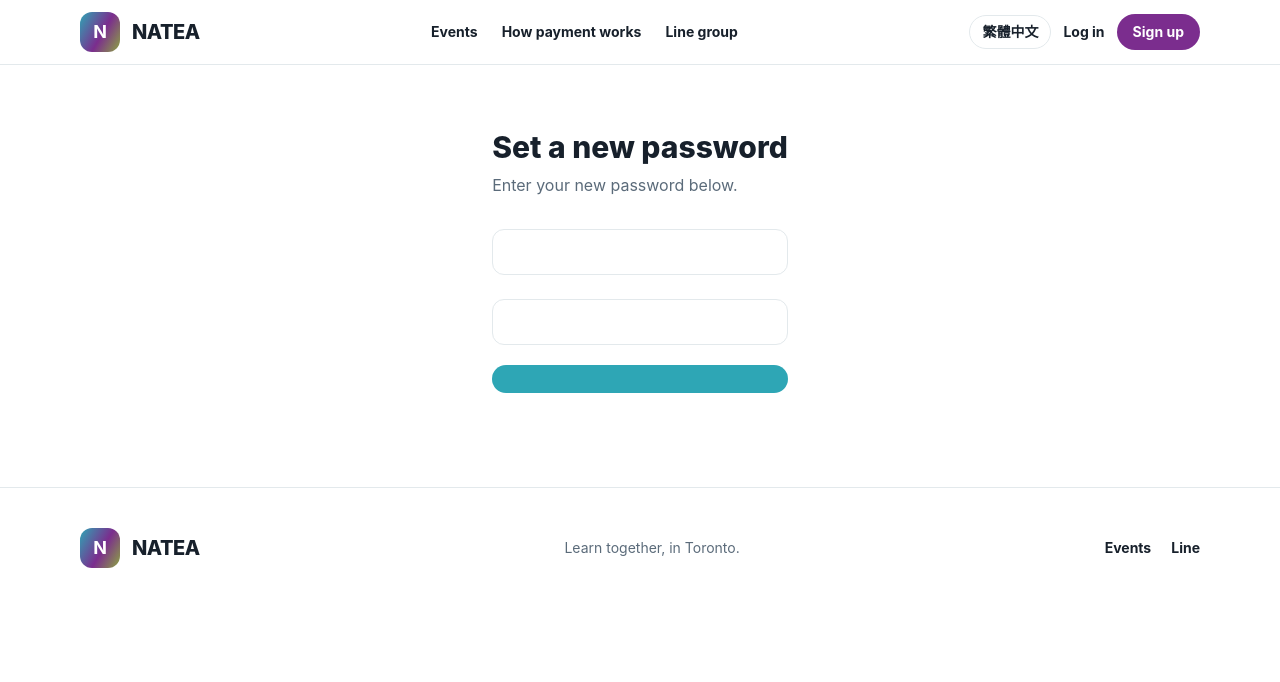
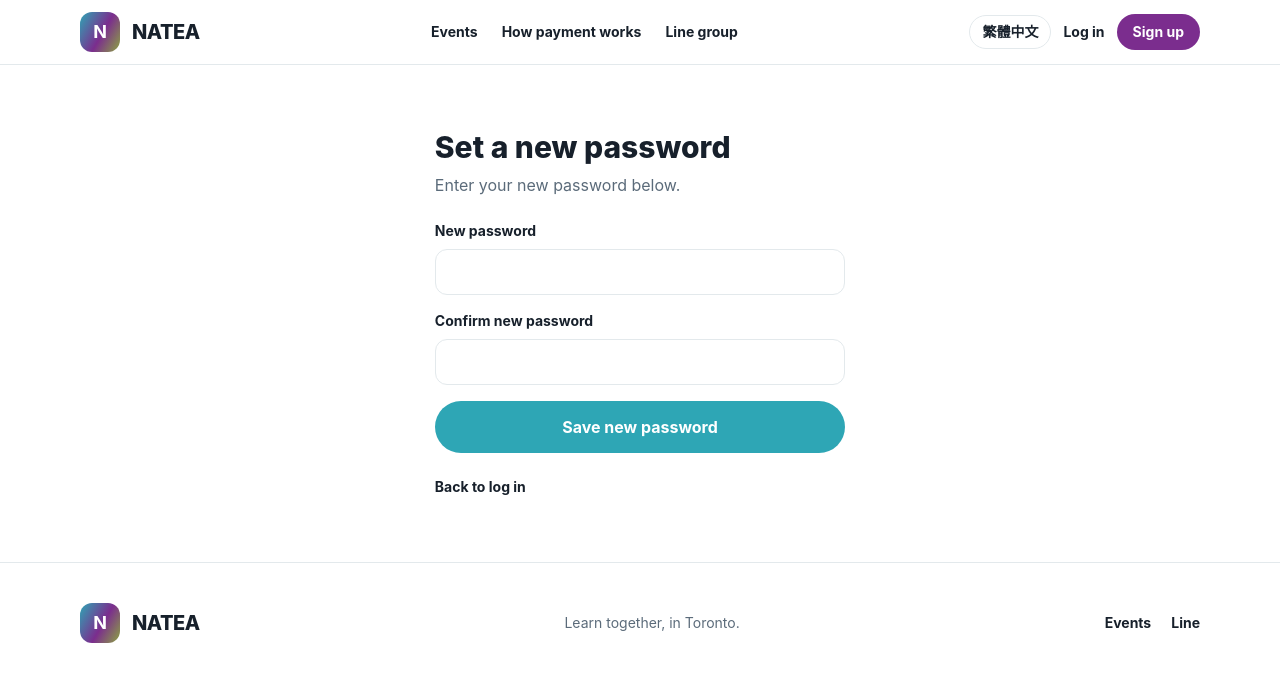
Before and after one commit to swang308/NATEA-Event-Website, a Next.js app: page /en/auth/reset-password in a window 1280 px wide. Shown: the top 682 px of the page. Built offline with nearby package versions, Linux system fonts and the light colour scheme; no server answers.

Commit message:
Fix t.raw() type error by passing labels explicitly

```diff
--- a/src/app/[locale]/auth/reset-password/page.tsx
+++ b/src/app/[locale]/auth/reset-password/page.tsx
@@ -14,7 +14,7 @@ export default async function ResetPasswordPage({ params }: Props) {
     <main className="mx-auto max-w-md px-4 py-16">
       <h1 className="text-3xl font-extrabold">{t("title")}</h1>
       <p className="mt-2 text-muted">{t("description")}</p>
-      <ResetPasswordForm locale={locale} labels={t.raw() as any} />
+      <ResetPasswordForm locale={locale} labels={{ password: t("password"), confirmPassword: t("confirmPassword"), submit: t("submit"), saving: t("saving"), mismatch: t("mismatch"), success: t("success"), invalidLink: t("invalidLink"), backToLogin: t("backToLogin") }} />
     </main>
   );
 }
--- a/src/app/[locale]/forgot-password/page.tsx
+++ b/src/app/[locale]/forgot-password/page.tsx
@@ -14,7 +14,7 @@ export default async function ForgotPasswordPage({ params }: Props) {
     <main className="mx-auto max-w-md px-4 py-16">
       <h1 className="text-3xl font-extrabold">{t("title")}</h1>
       <p className="mt-2 text-muted">{t("description")}</p>
-      <ForgotPasswordForm locale={locale} labels={t.raw() as any} />
+      <ForgotPasswordForm locale={locale} labels={{ email: t("email"), submit: t("submit"), sending: t("sending"), sent: t("sent"), backToLogin: t("backToLogin") }} />
     </main>
   );
 }
```
